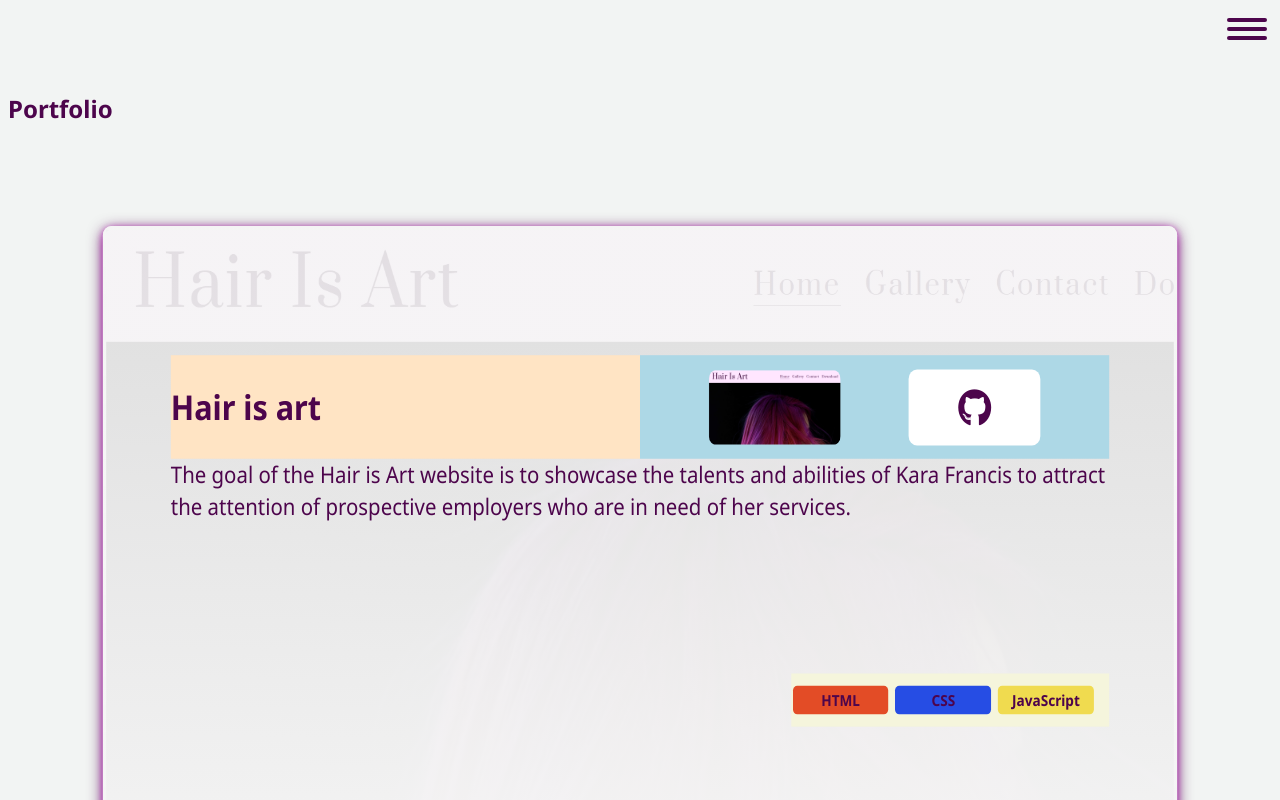
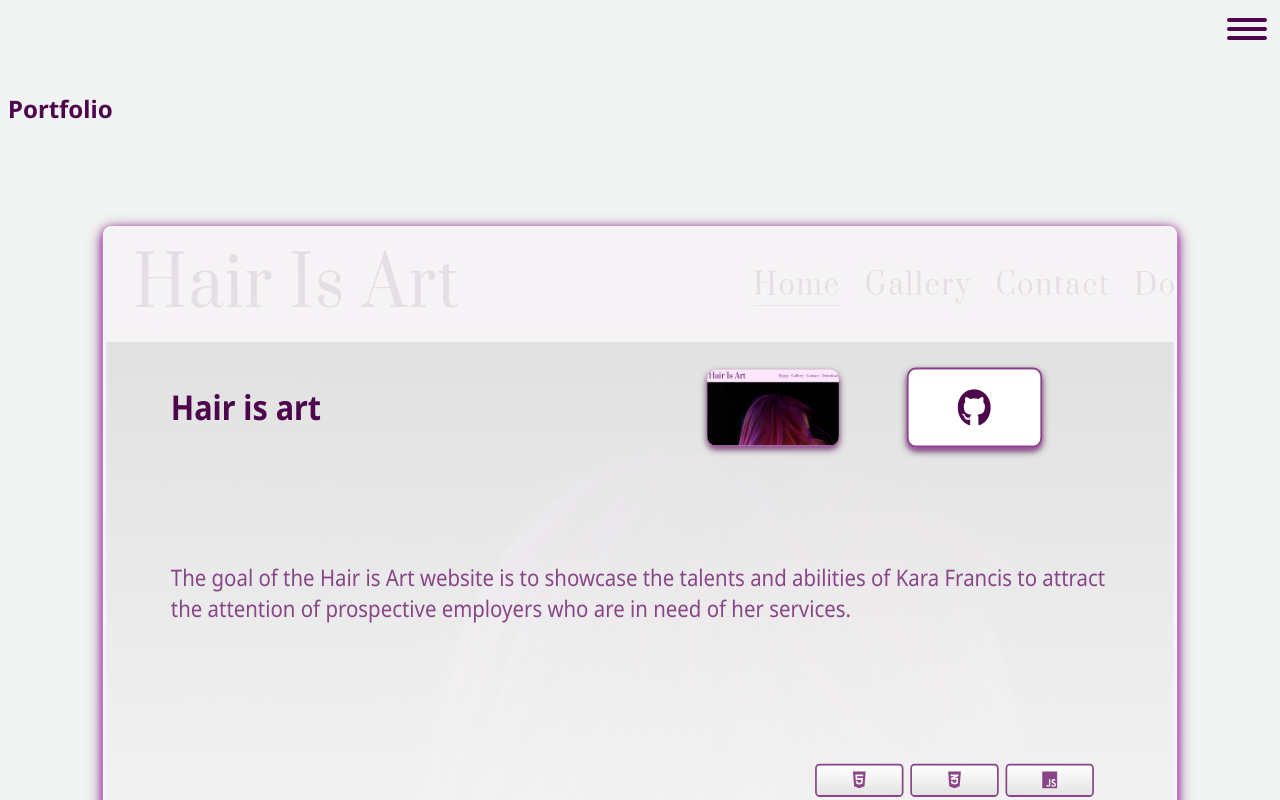
Before and after one commit to 2ndborn/micah-francis.com, a React (Vite) app in the folder micah/: page /gallery in a window 1280 px wide. Shown: the top 800 px of the page. Built offline with nearby package versions, Linux system fonts and the light colour scheme; a web font is replaced by a local one.

Commit message:
Finished the poPortfolio page

```diff
--- a/micah/package.json
+++ b/micah/package.json
@@ -13,6 +13,7 @@
     "motion": "^12.34.0",
     "react": "^19.2.0",
     "react-dom": "^19.2.0",
+    "react-icons": "^5.6.0",
     "react-router-dom": "^7.13.0"
   },
   "devDependencies": {
--- a/micah/src/components/LanguageBadge.jsx
+++ b/micah/src/components/LanguageBadge.jsx
@@ -1,29 +1,35 @@
 import React from 'react'
+import { languageIcons } from '../data/languageIcons';
+
 
 const languageColors = {
   HTML: "#e34c26",
   CSS: "#264de4",
   JavaScript: "#f0db4f",
+  Python: "#3772A3",
   MaterializeCSS: "#EE6E73",
   React: "#61dafb",
   Node: "#3c873a",
 };
 
 const LanguageBadge = ({ lan }) => {
+    const Icons = languageIcons[lan];
     return (
         <span
         style={{
             display: "inline-block",
             width: "clamp(2.5rem, 1.136rem + 6.82vw, 6.25rem)",
-            padding: "0.25rem 0.4rem",
-            backgroundColor: languageColors[lan] || "gray",
+            paddingTop: "0.25rem",
+            backgroundImage: "linear-gradient(180deg, #fff 0%, rgb(227, 227, 227) 100%)",
             textAlign: "center",
             borderRadius: "5px",
-            fontSize: "clamp(0.5rem, 0.318rem + 0.91vw, 1rem)",
+            border: "2px solid #884587",
+            fontSize: "1.25rem",
+            color: "#884587",
             fontWeight: 700,
-            margin: "0 2px"
+            margin: "0 2px",
         }}>
-            {lan}
+            {Icons ? <Icons title={lan} /> : lan}
         </span>
     )
 }
--- /dev/null
+++ b/micah/src/components/PortCarousel.jsx
@@ -0,0 +1,124 @@
+import React from 'react'
+import {motion, spring, useMotionValue} from 'framer-motion';
+import LanguageBadge from './LanguageBadge';
+
+const PortCarousel = ({
+  objectPosition,
+  image,
+  imageAlt,
+  name,
+  description,
+  languages,
+  thumb,
+  thumbAlt,
+  website,
+  }) => {
+  return (
+    <>
+      <img style={{
+        // position: "absolute",
+        // right: "-400px",
+        // top: 0,
+        height: '100%',
+        width: '100%',
+        objectFit: "cover",
+        objectPosition: objectPosition,
+      }} src={image} alt={imageAlt} />
+      {/* <div style={{position: 'absolute', inset: 0, backgroundImage: "linear-gradient(160deg, rgba(245, 245, 245, 0.3) 0%, #f5f5f5 30%)" }} />
+              <div style={{position: 'absolute', inset: 0, backgroundImage: "linear-gradient(70deg, #ffffff 10%, rgba(245, 245, 245, 0.3) 40%)" }} /> */}
+      <div
+      style={{
+        position: 'absolute',
+        inset: 0,
+        backgroundImage: "Linear-gradient(180deg, rgba(245, 245, 245, 0.9) 0%, rgba(245, 245, 245, 1) 100%)",
+        display: 'grid',
+        gridTemplateColumns: "repeat(16, 1fr)",
+        gridTemplateRows: "repeat(9, 1fr)",
+        padding: "min(5rem, 8%)"
+      }}>
+        <div style={{
+          gridArea: "2 / 1 / 2 / 9",
+          fontSize: "clamp(0.75rem, 0.477rem + 1.36vw, 1.5rem)",
+        }}>
+          <h1>{name}</h1>
+        </div>
+        <div style={{
+          gridArea: "2 / 9 / 2 / -1 ",
+          display: "flex",
+          justifyContent: "space-evenly",
+          alignItems: "center"
+        }}>
+          <motion.a href={website} target='_blank' style={{
+            height: "clamp(1.875rem, 0.739rem + 5.68vw, 5rem)",
+            width: "clamp(3.438rem, 1.165rem + 11.36vw, 9.688rem)",
+            padding: 0,
+            borderRadius: "10px",
+            boxShadow: "0px 2px 4px rgba(196, 85, 196, 0.7), 0px 4px 8px rgba(77, 35, 76, 0.9)",
+            // border: "2px solid var(--font-primary)",
+            overflow: "hidden",
+            cursor: 'pointer'
+          }}
+          whileHover={{
+            color: "var(--cta-secondary)",
+            border: "2px solid var(--cta-secondary)",
+            scale: 1.05,
+            transition: { duration: 0.5, ease: "easeInOut"}
+          }}
+          >
+            <img style={{height: "100%", width: "100%", objectFit: "cover"}} src={thumb} alt={thumbAlt} />
+          </motion.a>
+          <motion.a style={{
+            display: "flex",
+            justifyContent: "center",
+            alignItems: "center",
+            height: "clamp(1.875rem, 0.739rem + 5.68vw, 5rem)",
+            width: "clamp(3.438rem, 1.165rem + 11.36vw, 9.688rem)",
+            backgroundColor: "white",
+            fontSize: "clamp(1.75rem, 1.477rem + 1.36vw, 2.5rem)",
+            borderRadius: "10px",
+            border: "2px solid #884587",
+            boxShadow: "0px 2px 4px rgba(196, 85, 196, 0.7), 0px 4px 8px rgba(77, 35, 76, 0.9)",
+            cursor: 'pointer'
+          }}
+          whileHover={{
+            color: "var(--cta-secondary)",
+            border: "2px solid var(--cta-secondary)",
+            scale: 1.05,
+            transition: { duration: 0.5, ease: "easeInOut"}
+          }}
+          >
+            <i className="fa-brands fa-github"></i>
+          </motion.a>
+        </div>
+        <div style={{
+          gridArea: "3 / 1 / 8 / -1",
+          display: "flex",
+          justifyContent: "center",
+          alignItems: "center",
+          fontSize: "1.5rem",
+          color: "#884587"
+        }}>
+          {description}
+        </div>
+        <div style={{
+          gridArea: "8 / 1 / -1 / -1",
+          justifySelf: "end",
+          display: "flex",
+          flexWrap: "wrap",
+          justifyContent: "flex-end",
+          alignItems: "center",
+          gap: 4,
+          paddingRight: "1rem",
+          maxWidth: "100%",
+          width: "fit-content",
+        }}>
+          {languages?.map((l, idx) => (
+            <LanguageBadge key={idx} lan={l} />
+          ))}
+        </div>
+      </div>
+    </>
+  )
+}
+
+export default PortCarousel
--- /dev/null
+++ b/micah/src/data/languageIcons.jsx
@@ -0,0 +1,26 @@
+import {
+  FaHtml5,
+  FaCss3Alt,
+  FaJs,
+  FaPython,
+  FaReact,
+  FaBootstrap,
+  FaNode,
+} from "react-icons/fa";
+
+import { DiMaterializecss } from "react-icons/di";
+import { SiFlask } from "react-icons/si";
+import { SiDjango } from "react-icons/si";
+
+export const languageIcons = {
+    HTML: FaHtml5,
+    CSS: FaCss3Alt,
+    JavaScript: FaJs,
+    Python: FaPython,
+    MaterializeCSS: DiMaterializecss,
+    Bootstrap: FaBootstrap,
+    Flask: SiFlask,
+    Django: SiDjango,
+    React: FaReact,
+    Node: FaNode,
+}
--- a/micah/src/data/portfolioData.jsx
+++ b/micah/src/data/portfolioData.jsx
@@ -36,7 +36,7 @@ export const portfolioData = [
             description: "M.Books is a web application designed that enables its users to search for Japanese Manga comic that they would like to read.",
             website: "https://m-books-7jir.onrender.com/",
             github: "https://github.com/2ndborn/m-books",
-            languages: ["HTML", "CSS", "JavaScript", "Python"],
+            languages: ["HTML", "CSS", "JavaScript", "Python", "MaterializeCSS", "Flask"],
             image: mbooks,
             thumb: mbookThumb,
             backgroundImage: "top left"
@@ -47,9 +47,11 @@ export const portfolioData = [
             description: "Slots is a memory game that encourages the user to remember a temporarily shown sequence of numbers. The user must key the numbers in the exact sequence that they appeared.",
             website: "https://2ndborn.github.io/slots-project/",
             github: "https://github.com/2ndborn/slots-project",
-            languages: ["HTML", "CSS", "JavaScript"],
+            languages: ["HTML", "CSS", "JavaScript", "Python", "Bootstrap", "Django"],
             image: shift,
+            imageAlt: "Shift website image",
             thumb: shiftThumb,
+            thumbAlt: "Shift website thumbnail and link to site",
             backgroundImage: "top center"
         },
         {
--- a/micah/src/pages/Portfolio.jsx
+++ b/micah/src/pages/Portfolio.jsx
@@ -1,8 +1,9 @@
 import React, {useEffect, useRef, useState} from 'react'
-import {motion, rgba, spring, useMotionValue} from 'framer-motion';
+import {motion, spring, useMotionValue} from 'framer-motion';
 import styles from "../styles/Portfolio.module.css";
 import LanguageBadge from '../components/LanguageBadge';
 import {portfolioData} from '../data/portfolioData'
+import PortCarousel from '../components/PortCarousel';
 
 const Portfolio = () => {
 
@@ -72,9 +73,7 @@ const Portfolio = () => {
                 position: 'relative',
                 height: "100%", width: "100%",
                 flexShrink: 0,
-                // backgroundColor: "#9e9b97",
                 boxSizing: 'border-box',
-                // border: "2px solid black",
                 borderRadius: "10px",
                 perspective: '400px',
                 backfaceVisibility: "hidden",
@@ -88,18 +87,7 @@ const Portfolio = () => {
               }}
               transition={{scale: SPRING_OPTIONS, boxShadow: {duration: 0.4, ease: "easeOut", delay: 0.2}}}
             >
-              <Image objectPosition={ext.backgroundImage} {...ext} />
-              {/* <img style={{
-                // position: "absolute",
-                // right: "-400px",
-                // top: 0,
-                height: '100%',
-                width: '100%',
-                objectFit: "cover",
-                objectPosition: "left"
-                }} src={ext.image} alt="" />
-              <div style={{position: 'absolute', inset: 0, backgroundImage: "linear-gradient(160deg, rgba(245, 245, 245, 0.3) 0%, #f5f5f5 30%)" }} />
-              <div style={{position: 'absolute', inset: 0, backgroundImage: "linear-gradient(70deg, #ffffff 10%, rgba(245, 245, 245, 0.3) 40%)" }} /> */}
+              <PortCarousel objectPosition={ext.backgroundImage} {...ext} />
             </motion.div>
           ))}
 
@@ -107,94 +95,6 @@ const Portfolio = () => {
         <Dots index={index} setIndex={setIndex} />
       </section>
     </div>
-  )
-}
-
-const Image = ({objectPosition, image, name, description, languages, thumb, website}) => {
-  return (
-    <>
-      <img style={{
-        // position: "absolute",
-        // right: "-400px",
-        // top: 0,
-        height: '100%',
-        width: '100%',
-        objectFit: "cover",
-        objectPosition: objectPosition,
-      }} src={image} alt="" />
-      {/* <div style={{position: 'absolute', inset: 0, backgroundImage: "linear-gradient(160deg, rgba(245, 245, 245, 0.3) 0%, #f5f5f5 30%)" }} />
-              <div style={{position: 'absolute', inset: 0, backgroundImage: "linear-gradient(70deg, #ffffff 10%, rgba(245, 245, 245, 0.3) 40%)" }} /> */}
-      <div
-      style={{
-        position: 'absolute',
-        inset: 0,
-        backgroundImage: "Linear-gradient(180deg, rgba(245, 245, 245, 0.9) 0%, rgba(245, 245, 245, 1) 100%)",
-        display: 'grid',
-        gridTemplateColumns: "repeat(16, 1fr)",
-        gridTemplateRows: "repeat(9, 1fr)",
-        padding: "min(5rem, 8%)"
-      }}>
-        <div style={{
-          gridArea: "2 / 1 / 2 / 9",
-          fontSize: "clamp(0.75rem, 0.477rem + 1.36vw, 1.5rem)",
-          backgroundColor: "bisque"
-        }}>
-          <h1>{name}</h1>
-        </div>
-        <div style={{
-          gridArea: "2 / 9 / 2 / -1 ",
-          backgroundColor: "lightblue",
-          display: "flex",
-          justifyContent: "space-evenly",
-          alignItems: "center"
-        }}>
-          <a href={website} target='_blank' style={{
-            height: "clamp(1.875rem, 0.739rem + 5.68vw, 5rem)",
-            width: "clamp(3.438rem, 1.165rem + 11.36vw, 9.688rem)",
-            padding: 0,
-            borderRadius: "10px",
-            overflow: "hidden"
-          }}>
-            <img style={{height: "100%", width: "100%", objectFit: "contain",imageRendering: "crisp-edges"}} src={thumb} alt='' />
-          </a>
-          <a style={{
-            display: "flex",
-            justifyContent: "center",
-            alignItems: "center",
-            height: "clamp(1.875rem, 0.739rem + 5.68vw, 5rem)",
-            width: "clamp(3.438rem, 1.165rem + 11.36vw, 9.688rem)",
-            backgroundColor: "white",
-            fontSize: "2.5rem",
-            borderRadius: "10px"
-          }}>
-            <i className="fa-brands fa-github"></i>
-          </a>
-        </div>
-        <div style={{
-          gridArea: "3 / 1 / 7 / -1",
-          fontSize: "1.5rem"
-        }}>
-          {description}
-        </div>
-        <div style={{
-          gridArea: "7 / 1 / 8 / -1",
-          justifySelf: "end",
-          backgroundColor: "beige",
-          display: "flex",
-          flexWrap: "wrap",
-          justifyContent: "flex-end",
-          alignItems: "center",
-          gap: 4,
-          paddingRight: "1rem",
-          maxWidth: "100%",
-          width: "fit-content",
-        }}>
-          {languages?.map((l, idx) => (
-            <LanguageBadge key={idx} lan={l} />
-          ))}
-        </div>
-      </div>
-    </>
   )
 }
 
```
Also changed, not shown: 1 other file (tests, documents, lock files or other folders).
